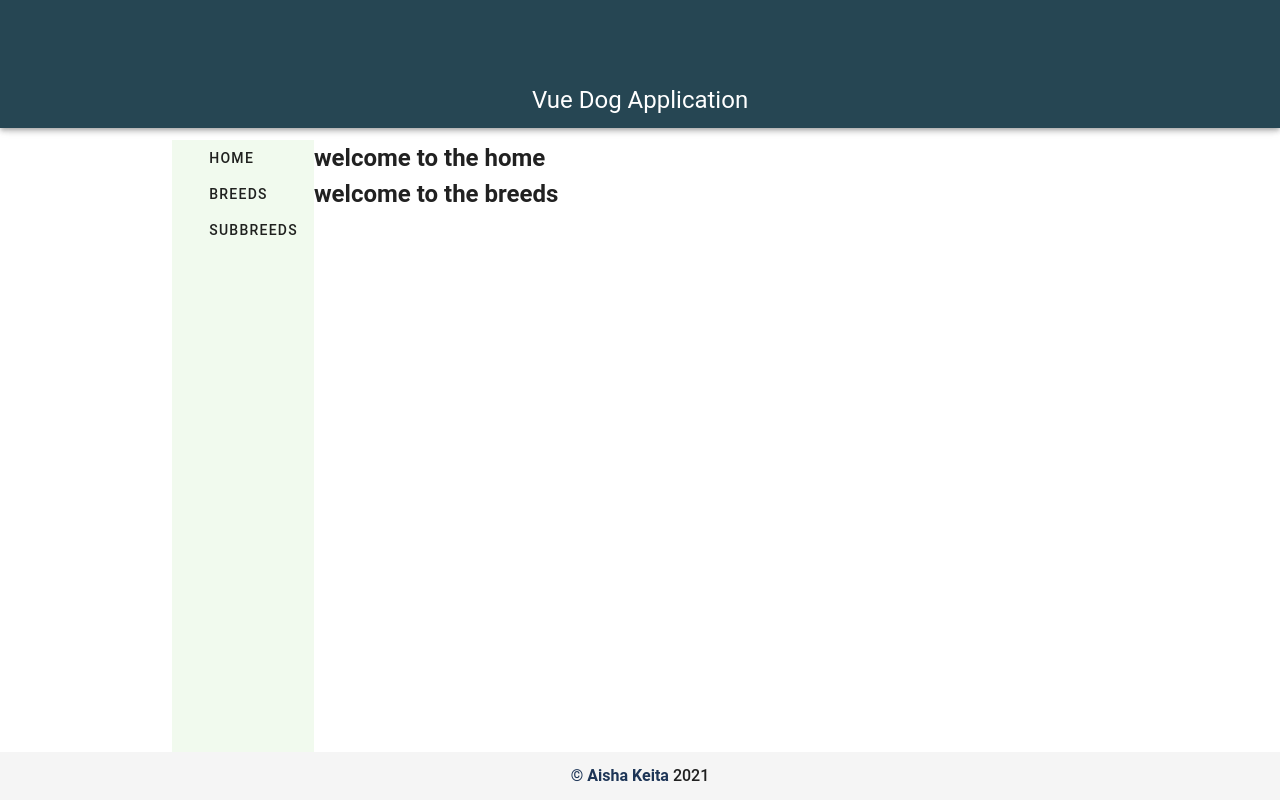
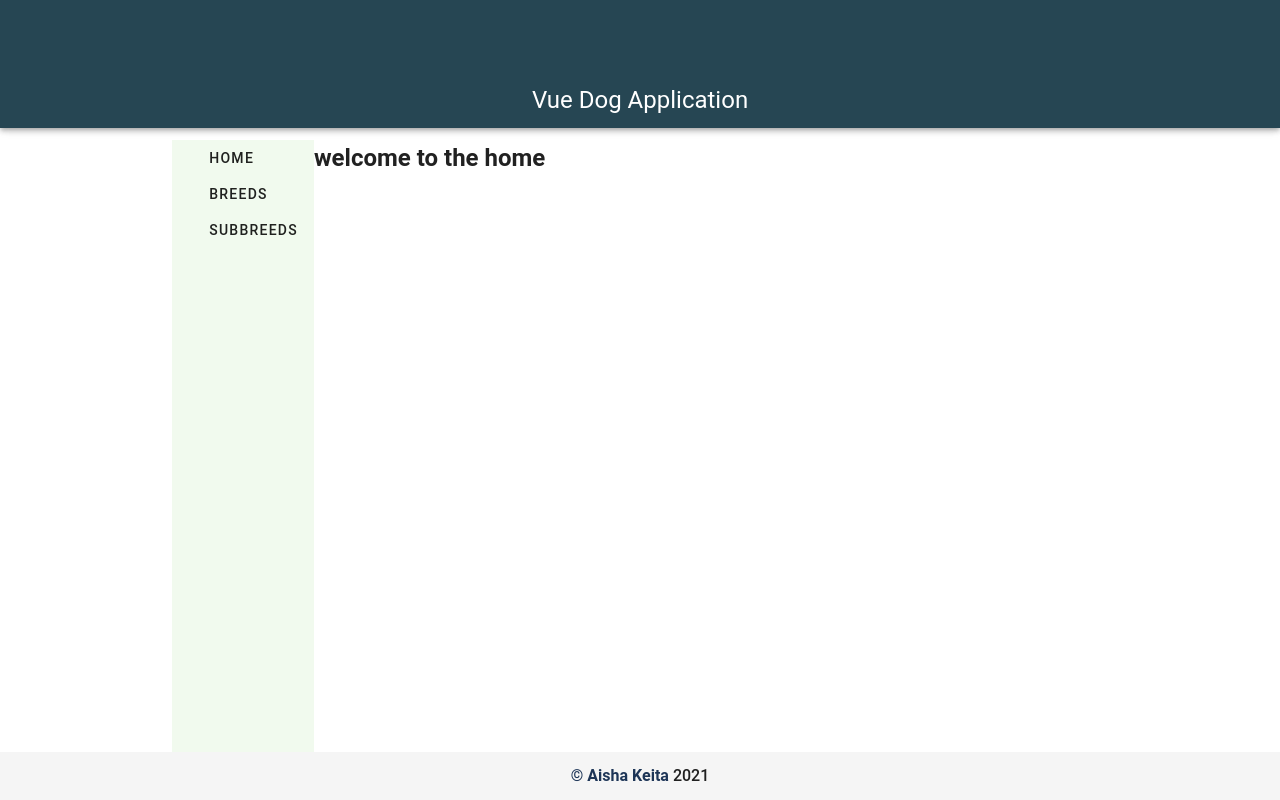
Before and after one commit to AishaKEITA/Dog-Breed-App, a Vue app: page /#/ in a window 1280 px wide. Shown: the top 800 px of the page. Built offline with nearby package versions, Linux system fonts and the light colour scheme.

Commit message:
home.vue
- import footer component

```diff
--- a/src/views/Home.vue
+++ b/src/views/Home.vue
@@ -1,17 +1,19 @@
 
 <template>
   <div class="home">
+    <v-app>
     <h1>welcome to the home</h1>
-     <Breeds />
+    <Footer />
+  </v-app>
   </div>
 </template>
 
 <script>
-import Breeds from '../views/Breeds'
+import Footer from '../components/Footer'
 export default {
   name: 'Home',
   components: {
-    Breeds
+    Footer
   },
   data () {
     return {
```
